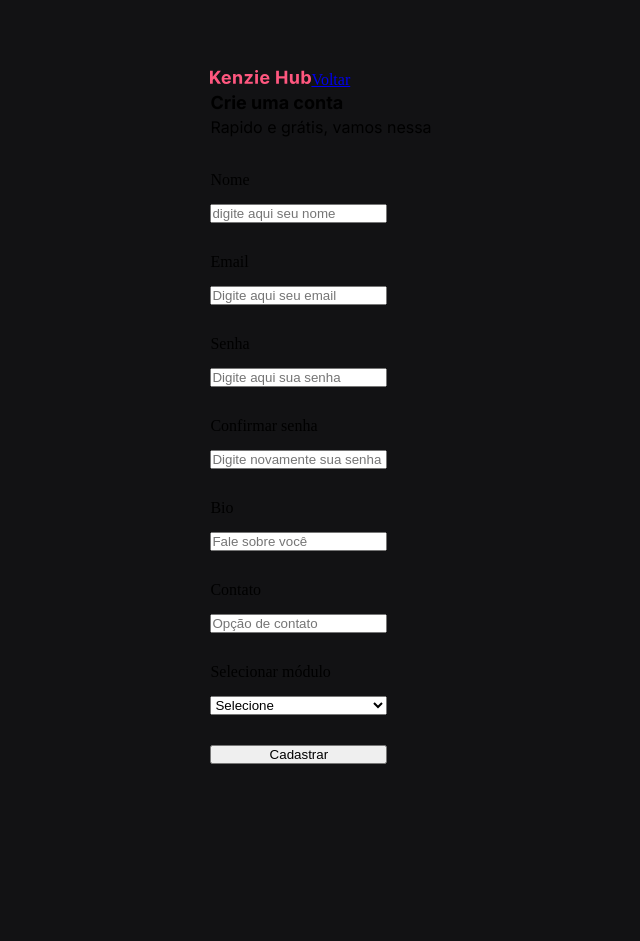
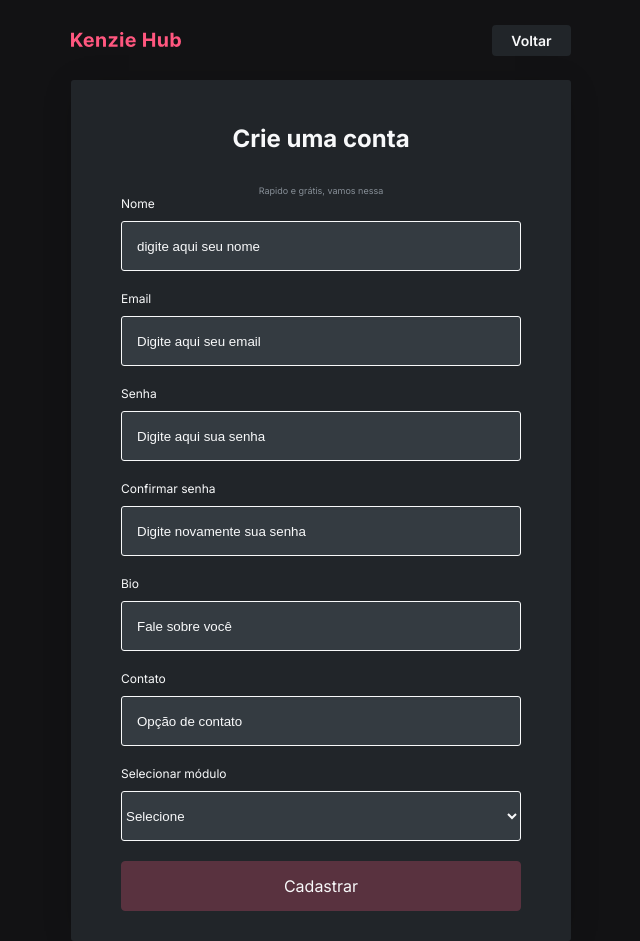
Before and after one commit to LuisFernandoFull/react-typescript, a React (Create React App) app in the folder kenzie-hub/: page /register in a window 1280 px wide. Shown: the whole page, without its empty margins (319-959 px from the left). Before the commit the page ends 800 px from the top, so only its background shows below. Built offline with nearby package versions, Linux system fonts and the light colour scheme.

Commit message:
Add style register page

```diff
--- a/kenzie-hub/src/components/Button/index.jsx
+++ b/kenzie-hub/src/components/Button/index.jsx
@@ -1,4 +1,4 @@
-import { StyledButton } from "./style";
+import { StyledButton, StyledButtonTwo } from "./style";
 
 export const Button = ({ type, onClick, children }) => {
   return (
@@ -7,3 +7,11 @@
     </StyledButton>
   );
 };
+
+export const ButtonRegister = ({ type, onClick, children }) => {
+  return (
+    <StyledButtonTwo type={type} onClick={onClick}>
+      {children}
+    </StyledButtonTwo>
+  );
+};
--- a/kenzie-hub/src/components/Button/style.js
+++ b/kenzie-hub/src/components/Button/style.js
@@ -23,3 +23,8 @@
     border: 1px solid var(--color-primary-Negative);
   }
 `;
+
+export const StyledButtonTwo = styled(StyledButton)`
+  background-color: var(--color-primary-Negative);
+  border: 1px solid var(--color-primary-Negative);
+`;
--- a/kenzie-hub/src/components/Form/style.js
+++ b/kenzie-hub/src/components/Form/style.js
@@ -6,5 +6,6 @@
   display: flex;
   flex-direction: column;
   justify-content: center;
-  gap: 15px;
+  gap: 10px;
+  padding-bottom: 30px;
 `;
--- a/kenzie-hub/src/components/Main/style.js
+++ b/kenzie-hub/src/components/Main/style.js
@@ -1,12 +1,16 @@
 import styled from "styled-components";
 
 export const StyledMain = styled.main`
-  display: flex;
+  /* display: flex;
   align-items: center;
   justify-content: center;
   flex-direction: column;
   gap: 35px;
 
   width: 100vw;
+  height: 100vh; */
+  display: flex;
+  align-items: center;
+  width: 100vw;
   height: 100vh;
 `;
--- a/kenzie-hub/src/pages/LoginPage/index.jsx
+++ b/kenzie-hub/src/pages/LoginPage/index.jsx
@@ -1,7 +1,7 @@
 import { Form } from "../../components/Form";
 import { Main } from "../../components/Main";
 import { StyledHeadline, StyledTitleOne } from "../../styles/typography";
-import { StyledDiv, StyledDivLinkMsg, StyledLink } from "./style";
+import { Container, StyledDiv, StyledDivLinkMsg, StyledLink } from "./style";
 import { useForm } from "react-hook-form";
 import { yupResolver } from "@hookform/resolvers/yup";
 import { formLoginSchema } from "../../validation";
@@ -42,10 +42,11 @@
 
   return (
     <Main>
+      <Container>
         <Img
           src={LogoHub}
           alt={"Imagem logo kenziehub"}
-        width={100}
+          width={130}
           height={50}
         />
         <StyledDiv>
@@ -83,6 +84,7 @@
             </StyledDivLinkMsg>
           </Form>
         </StyledDiv>
+      </Container>
     </Main>
   );
 };
--- a/kenzie-hub/src/pages/LoginPage/style.js
+++ b/kenzie-hub/src/pages/LoginPage/style.js
@@ -1,5 +1,18 @@
 import { Link } from "react-router-dom";
 import styled from "styled-components";
+
+export const Container = styled.div`
+  display: flex;
+  align-items: center;
+
+  flex-direction: column;
+
+  width: 100vw;
+
+  img {
+    padding-bottom: 30px;
+  }
+`;
 
 export const StyledDiv = styled.div`
   display: flex;
--- a/kenzie-hub/src/pages/RegisterPage/index.jsx
+++ b/kenzie-hub/src/pages/RegisterPage/index.jsx
@@ -1,15 +1,28 @@
 import { useForm } from "react-hook-form";
 import { Form } from "../../components/Form";
 import { Main } from "../../components/Main";
-import { StyledHeadline, StyledTitleOne } from "../../styles/typography";
-import { StyledDiv } from "./style";
+import {
+  StyledHeadline,
+  StyledNagetive,
+  StyledTitleOne,
+} from "../../styles/typography";
+import {
+  Container,
+  StyledDiv,
+  StyledDivLogoLink,
+  StyledLink,
+  StyledSelect,
+} from "./style";
 import LogoHub from "../../assests/LogoHub.svg";
-import { Link, useNavigate } from "react-router-dom";
+import { useNavigate } from "react-router-dom";
 
 import { yupResolver } from "@hookform/resolvers/yup";
 import { formRegisterSchema } from "../../validation";
 import { api } from "../../services/api";
 import { toast } from "react-toastify";
+import { Label } from "../../components/Label";
+import { StyledInput } from "../../components/Input/style";
+import { ButtonRegister } from "../../components/Button";
 
 export const RegisterPage = () => {
   const navigation = useNavigate();
@@ -39,74 +52,87 @@
   };
   return (
     <Main>
+      <Container>
+        <StyledDivLogoLink>
+          <img src={LogoHub} alt="Logo Kenzie Hub" />
+
+          <StyledLink to={"/"}>Voltar</StyledLink>
+        </StyledDivLogoLink>
         <StyledDiv>
           <div>
-          <img src={LogoHub} alt="Logo Kenzie Hub" />
-
-          <Link to={"/"}>Voltar</Link>
-        </div>
-        <div>
-          <StyledTitleOne>Crie uma conta</StyledTitleOne>
-          <StyledHeadline>Rapido e grátis, vamos nessa</StyledHeadline>
+            <StyledTitleOne fontSize={24} color={`${"var(--grey-0)"}`}>
+              Crie uma conta
+            </StyledTitleOne>
+            <StyledHeadline fontSize={9} color={`${"var(--grey-1)"}`}>
+              Rapido e grátis, vamos nessa
+            </StyledHeadline>
           </div>
 
           <Form onSubmit={handleSubmit(onSubmitFunction)}>
-          <label htmlFor="name">Nome</label>
-          <input
+            <Label htmlFor="name">Nome</Label>
+            <StyledInput
               type="text"
               id="name"
               placeholder="digite aqui seu nome"
               {...register("name")}
             />
-          <StyledHeadline>{errors.name?.message}</StyledHeadline>
+            <StyledNagetive fontSize={9}>{errors.name?.message}</StyledNagetive>
 
-          <label htmlFor="email">Email</label>
-          <input
+            <Label htmlFor="email">Email</Label>
+            <StyledInput
               type="email"
               id="email"
               placeholder="Digite aqui seu email"
               {...register("email")}
             />
-          <StyledHeadline>{errors.email?.message}</StyledHeadline>
+            <StyledNagetive fontSize={9}>
+              {errors.email?.message}
+            </StyledNagetive>
 
-          <label htmlFor="password">Senha</label>
-          <input
+            <Label htmlFor="password">Senha</Label>
+            <StyledInput
               type="password"
               id="password"
               placeholder="Digite aqui sua senha"
               {...register("password")}
             />
-          <StyledHeadline>{errors.password?.message}</StyledHeadline>
+            <StyledNagetive fontSize={9}>
+              {errors.password?.message}
+            </StyledNagetive>
 
-          <label htmlFor="confirm-password">Confirmar senha</label>
-          <input
+            <Label htmlFor="confirm-password">Confirmar senha</Label>
+            <StyledInput
               type="password"
               id="confirm-password"
               placeholder="Digite novamente sua senha"
               {...register("confirmpassword")}
             />
-          <StyledHeadline>{errors.confirmpassword?.message}</StyledHeadline>
+            <StyledNagetive fontSize={9}>
+              {errors.confirmpassword?.message}
+            </StyledNagetive>
 
-          <label htmlFor="bio">Bio</label>
-          <input
+            <Label htmlFor="bio">Bio</Label>
+            <StyledInput
               type="text"
               id="bio"
               placeholder="Fale sobre você"
               {...register("bio")}
             />
-          <StyledHeadline>{errors.bio?.message}</StyledHeadline>
+            <StyledNagetive fontSize={9}>{errors.bio?.message}</StyledNagetive>
 
-          <label htmlFor="contact">Contato</label>
-          <input
+            <Label htmlFor="contact">Contato</Label>
+            <StyledInput
               type="text"
               id="contact"
               placeholder="Opção de contato"
               {...register("contact")}
             />
-          <StyledHeadline>{errors.contact?.message}</StyledHeadline>
+            <StyledNagetive fontSize={9}>
+              {errors.contact?.message}
+            </StyledNagetive>
 
-          <label htmlFor="course_module">Selecionar módulo</label>
-          <select id="course_module" {...register("course_module")}>
+            <Label htmlFor="course_module">Selecionar módulo</Label>
+            <StyledSelect id="course_module" {...register("course_module")}>
               <option>Selecione</option>
               <option value="Primeiro módulo (Introdução ao Frontend)">
                 Primeiro módulo
@@ -120,12 +146,15 @@
               <option value="Quarto módulo (Backend Avançado)">
                 Quarto Módulo
               </option>
-          </select>
-          <StyledHeadline>{errors.course_module?.message}</StyledHeadline>
+            </StyledSelect>
+            <StyledHeadline fontSize={9}>
+              {errors.course_module?.message}
+            </StyledHeadline>
 
-          <button type="submit">Cadastrar</button>
+            <ButtonRegister type="submit">Cadastrar</ButtonRegister>
           </Form>
         </StyledDiv>
+      </Container>
     </Main>
   );
 };
--- a/kenzie-hub/src/pages/RegisterPage/style.js
+++ b/kenzie-hub/src/pages/RegisterPage/style.js
@@ -1,3 +1,86 @@
+import { Link } from "react-router-dom";
 import styled from "styled-components";
 
-export const StyledDiv = styled.div``;
+export const Container = styled.div`
+  display: flex;
+  align-items: center;
+
+  flex-direction: column;
+
+  width: 100vw;
+  height: 100%;
+  padding-bottom: 100px;
+`;
+
+export const StyledDiv = styled.div`
+  display: flex;
+  flex-direction: column;
+  align-items: center;
+
+  width: 80%;
+  height: 900px;
+
+  background: #212529;
+  box-shadow: 0px 3px 32px -8px rgb(0 0 0 / 25%);
+  border-radius: 3px;
+  max-width: 500px;
+
+  div {
+    width: 100%;
+    display: flex;
+    flex-direction: column;
+    align-items: center;
+    gap: 32px;
+    margin-top: 45px;
+  }
+`;
+
+export const StyledDivLogoLink = styled.div`
+  width: 80%;
+  height: 80px;
+  max-width: 500px;
+
+  display: flex;
+  align-items: center;
+
+  justify-content: space-between;
+
+  padding: 27px 0;
+
+  img {
+    width: 110px;
+  }
+`;
+
+export const StyledLink = styled(Link)`
+  display: flex;
+  align-items: center;
+  justify-content: center;
+
+  width: 79px;
+  height: 31px;
+  border-radius: 4px;
+
+  background-color: var(--grey-3);
+  color: var(--grey-0);
+
+  text-decoration: none;
+  font-family: "Inter";
+  font-style: normal;
+  font-weight: 600;
+  font-size: 14px;
+`;
+
+export const StyledSelect = styled.select`
+  background-color: var(--grey-2);
+  height: 50px;
+
+  border: 0.9px solid var(--grey-0);
+  color: var(--grey-0);
+  border-radius: 3px;
+
+  ::placeholder {
+    padding-left: 15px;
+    color: var(--grey-0);
+  }
+`;
--- a/kenzie-hub/src/styles/typography.js
+++ b/kenzie-hub/src/styles/typography.js
@@ -4,7 +4,7 @@
   font-family: "Inter";
   font-style: normal;
   font-weight: 700;
-  font-size: 18px;
+  font-size: ${(props) => props.fontSize}px;
   line-height: 28px;
   color: ${(props) => props.color};
 `;
@@ -33,3 +33,7 @@
 export const StyledHeadlineItalic = styled(StyledHeadline)`
   font-style: italic;
 `;
+
+export const StyledNagetive = styled(StyledHeadline)`
+  color: var(--negative);
+`;
```
Lines whose indentation alone changed are shown as unchanged.
